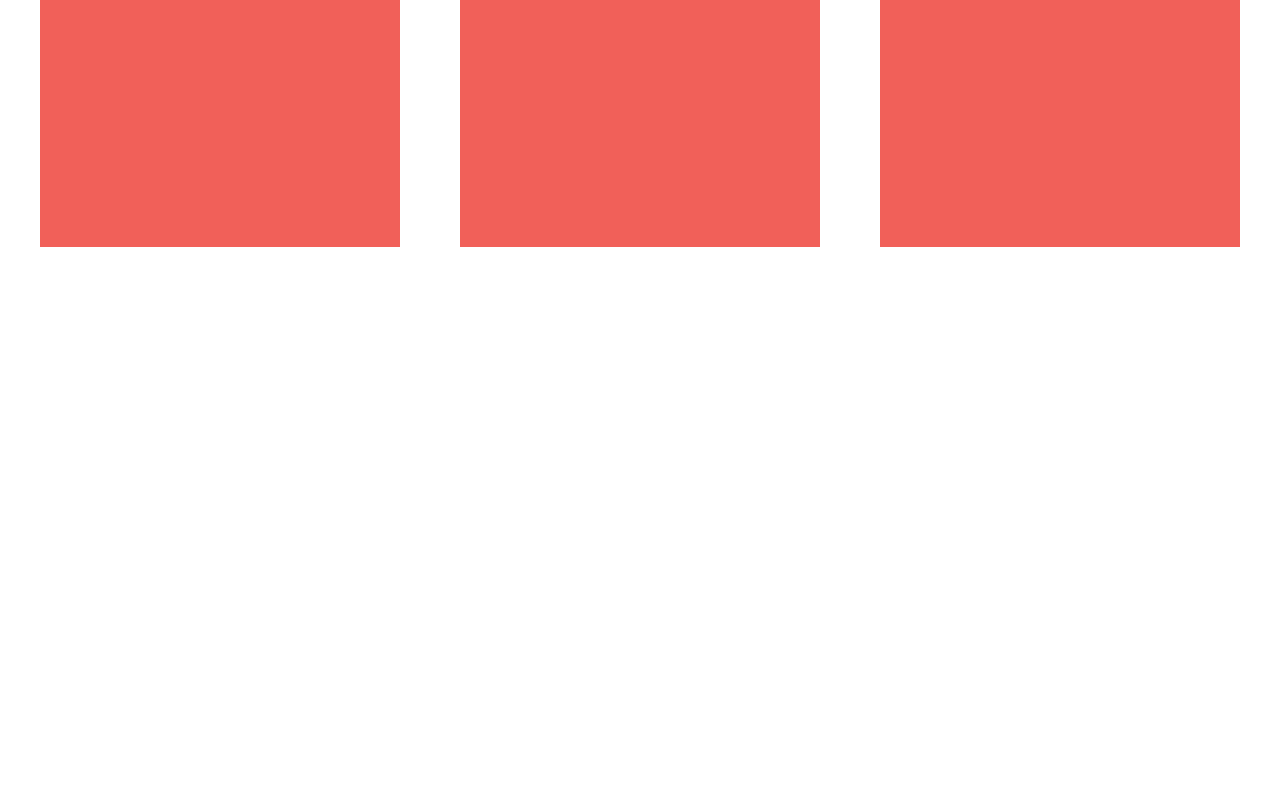
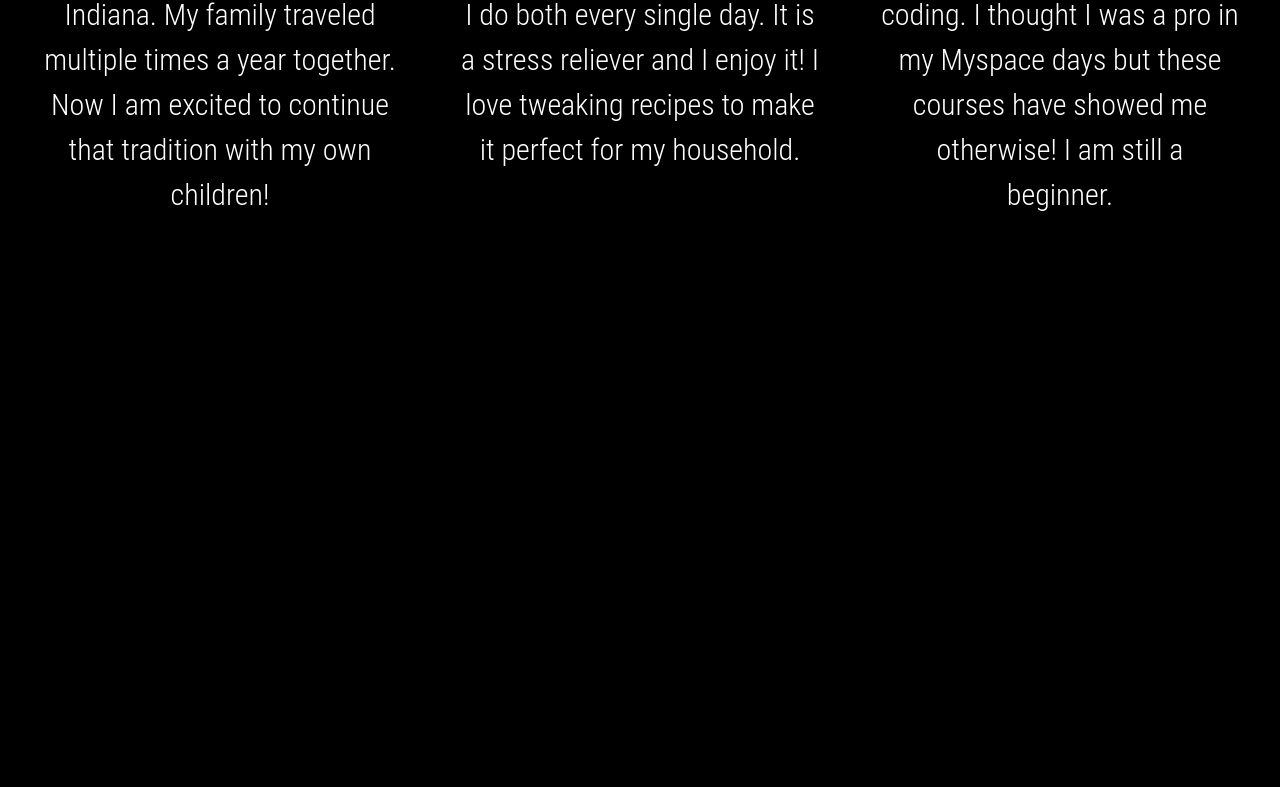
Before and after one commit to mhammons2015/divs-flexbox, a plain HTML site: page index.html in a window 1280 px wide. Shown: the part 93-880 px from the top of the page. Drawn offline with nearby package versions, Linux system fonts and the light colour scheme.

Commit message:
second commit

```diff
--- a/css/main.css
+++ b/css/main.css
@@ -97,12 +97,13 @@ textarea {
 
 
 html {
-  background-color: #fff;
+  background-color:black;
   height: 100%;
+  width: 100%;
 }
 
 body {
-  font-family: 'Source Sans Pro', sans-serif;
+ font-family: 'Roboto Condensed', sans-serif;
   padding: 2em;
   font-size: 1.25em;
   height: 100%;
@@ -111,7 +112,7 @@ body {
 .wrapper {
   display: flex;
   justify-content: space-between;
-  font-weight: 700;
+  font-weight: 100;
 
 }
 
@@ -119,12 +120,12 @@ body {
   display:flex;
   justify-content: center;
   align-content: center;
-  color: #fff;
+  color:white;
   line-height: 1.5em;
-  font-size: 1.6em;
-  background-color: #f16059;
+  font-size: 1.5em;
   height: 300px;
   width: 30%;
+  text-align: center;
 }
 
 
--- a/index.html
+++ b/index.html
@@ -23,13 +23,13 @@
 
         <section class="wrapper">
             <div class="div-1">
-                Div 1
+                I was born and raised in Indiana. My family traveled multiple times a year together. Now I am excited to continue that tradition with my own children!
             </div>
             <div class="div-2">
-                Div 2
+                My passion: Cooking & Baking! I do both every single day. It is a stress reliever and I enjoy it! I love tweaking recipes to make it perfect for my household.
             </div>
             <div class="div-3">
-                Div 3
+                Fun Fact: I always loved coding. I thought I was a pro in my Myspace days but these courses have showed me otherwise! I am still a beginner.
             </div>
         </section>
 
```
